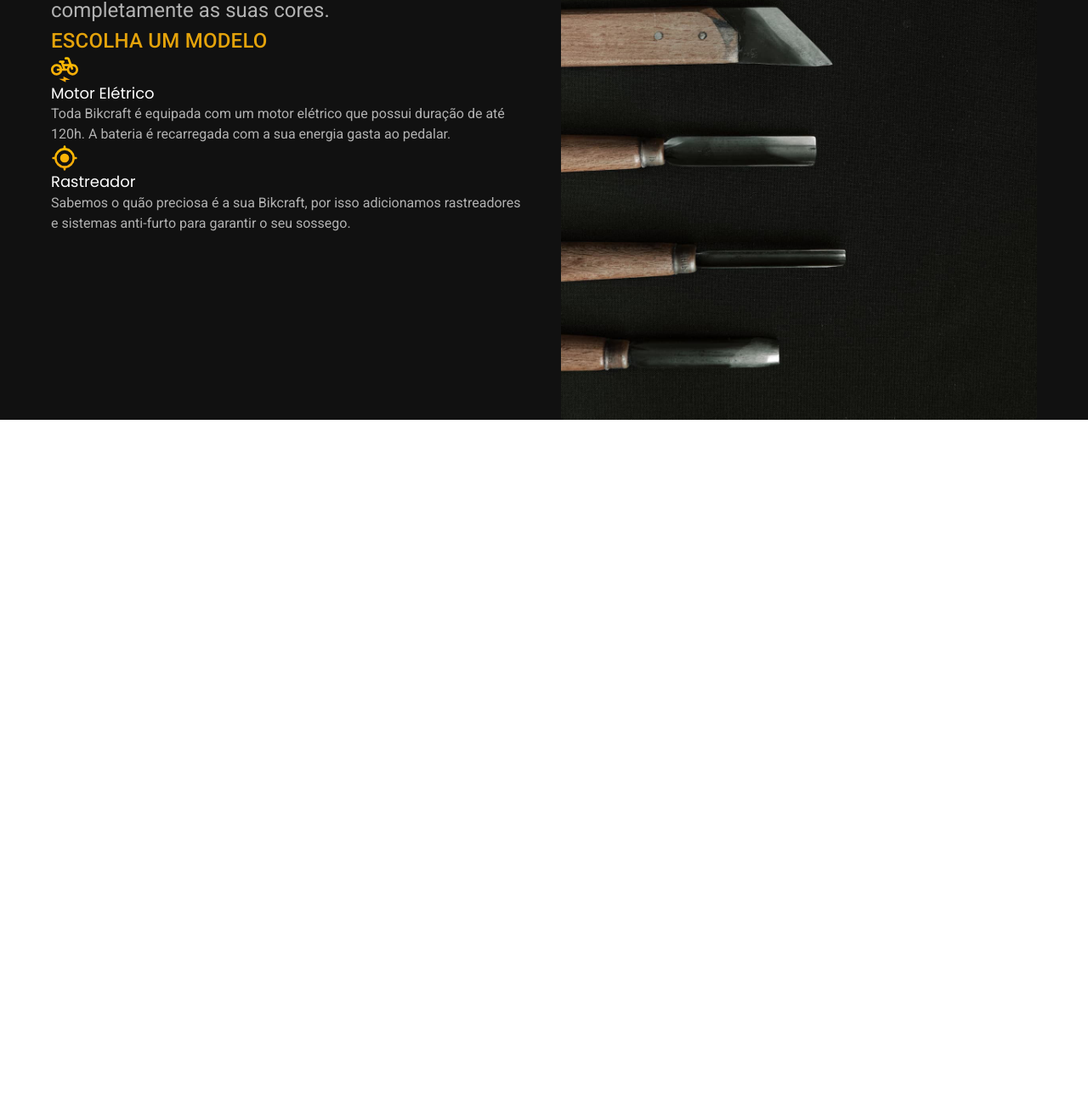
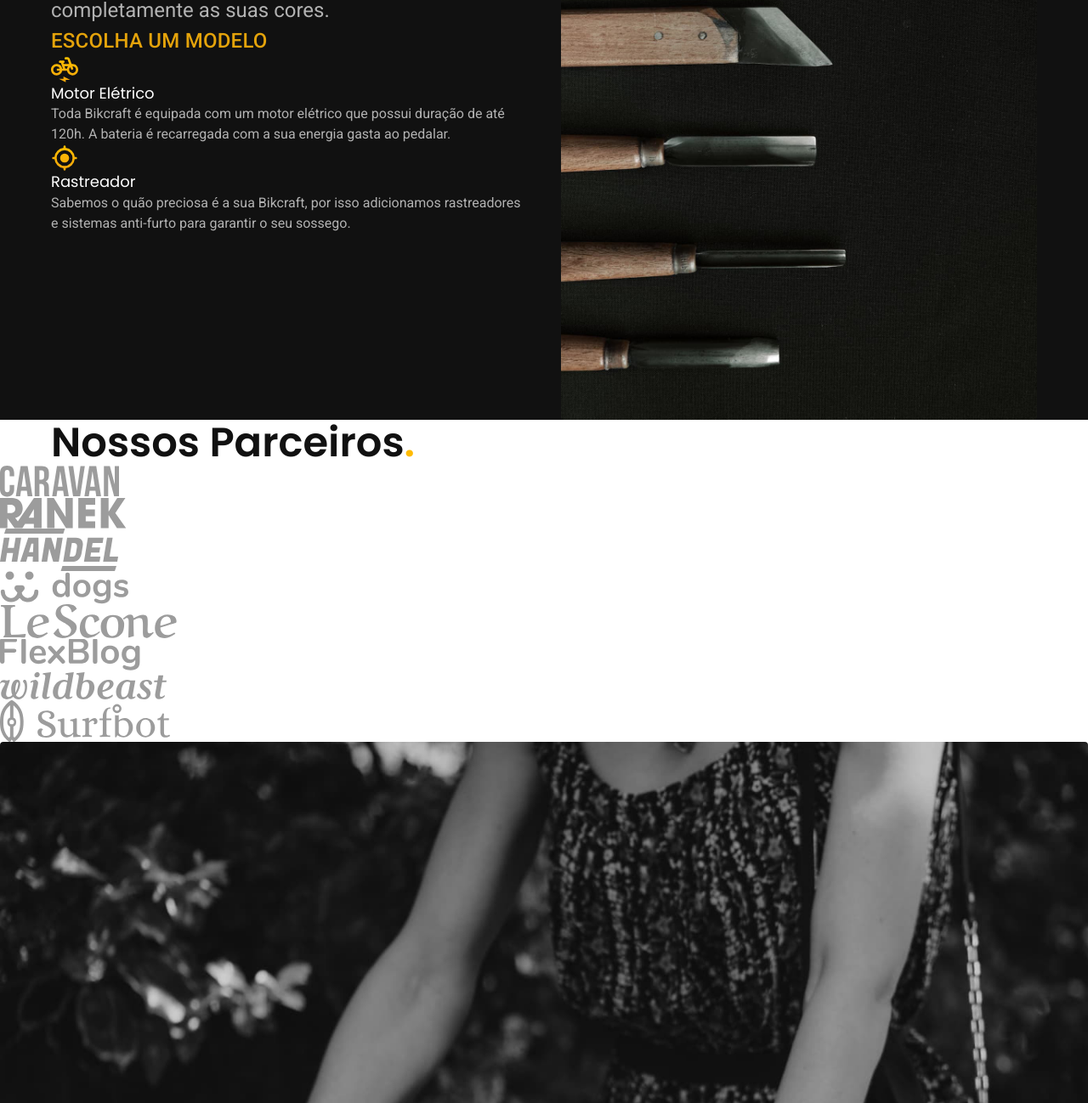
Before and after one commit to LucasLeitePaixao/bikcraft, a plain HTML site: page index.html in a window 1280 px wide. Shown: the part 2002-3300 px from the top of the page at 85% size. Before the commit the page ends 2496 px from the top, so only its background shows below. Drawn offline with Linux system fonts and the light colour scheme.

Commit message:
atualizando HTML

```diff
--- a/css/utilidades/tipografia.css
+++ b/css/utilidades/tipografia.css
@@ -23,7 +23,7 @@
 .font-2-m {
   font: 500 1.125rem/1.35 "Roboto", sans-serif;
 }
-.fonte-1-l {
+.font-1-l {
   font: 400 1.5rem/1.5 "Poppins", sans-serif;
 }
 .font-2-l,
@@ -47,3 +47,7 @@
 .font-2-xl {
   font: 500 2rem/1.25 "Roboto", sans-serif;
 }
+
+.font-1-xxl {
+  font: 600 3rem/1.125 "Poppins", sans-serif;
+}
--- a/index.html
+++ b/index.html
@@ -91,6 +91,28 @@
       </div>
     </div>
   </article>
+  <section class="parceiros" aria-label="Nossos Parceiros">
+    <h2 class="container font-1-xxl">Nossos Parceiros<span class="cor-p1">.</span></h2>
+    <ul>
+      <li><img src="./img/parceiros/caravan.svg" alt="Caravan"></li>
+      <li><img src="./img/parceiros/ranek.svg" alt="Ranek"></li>
+      <li><img src="./img/parceiros/handel.svg" alt="Handel"></li>
+      <li><img src="./img/parceiros/dogs.svg" alt="Dogs"></li>
+      <li><img src="./img/parceiros/lescone.svg" alt="Lescone"></li>
+      <li><img src="./img/parceiros/flexblog.svg" alt="Flexblog"></li>
+      <li><img src="./img/parceiros/wildbeast.svg" alt="Wildbeast"></li>
+      <li><img src="./img/parceiros/surfbot.svg" alt="Surfbot"></li>
+    </ul>
+  </section>
+  <section class="depoimento" aria-label="Depoimento">
+    <div><img src="./img/fotos/depoimento.jpg" alt="Depoimento"></div>
+    <div class="depoimento-conteudo">
+      <blockquote class="font-1-x1 cor-p5">
+        <p>Pedalar sempre foi a minha paixão, o que o pessoal da Bikcraft fez foi intensificar o meu amor por esta atividade. Recomendo à todos que amo.</p>
+      </blockquote>
+      <span>Thayná Rosa Leite</span>
+    </div>
+  </section>
 </body>
 
 </html>
```
